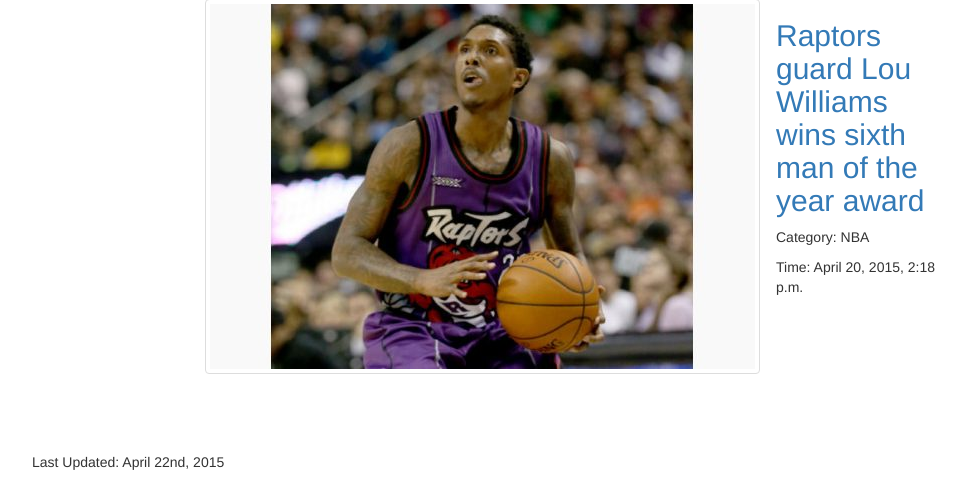
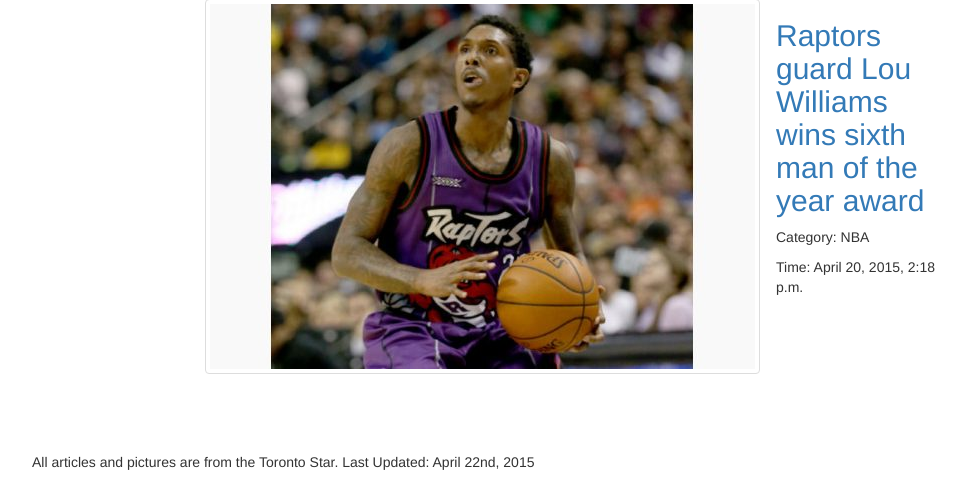
Before and after one commit to hkung77/NewsArticles, a Django app: page /articles/ in a window 1280 px wide. Shown: the part 3419-3901 px from the top of the page, without its empty margins (38-1004 px from the left). Run offline with Django 3.2, Linux system fonts and the light colour scheme; data comes from the database, SQL or seed files in the repository; some libraries are stand-ins or nearby versions.

Commit message:
test
test

```diff
--- a/articles/templates/article/detail.html
+++ b/articles/templates/article/detail.html
@@ -89,7 +89,7 @@
 		<div id="footer">
 			<div class="container">
 				<p><br/></p>
-				<p class="muted credit"> Last Updated: April 22nd, 2015</p>
+				<p class="muted credit"> All articles and pictures are from the Toronto Star. Last Updated: April 22nd, 2015</p>
 			</div>
 		</div>
 	</body>
--- a/articles/templates/article/index.html
+++ b/articles/templates/article/index.html
@@ -79,7 +79,7 @@
 			<div id="footer">
 				<div class="container">
 					<p><br/></p>
-					<p class="muted credit"> Last Updated: April 22nd, 2015</p>
+					<p class="muted credit"> All articles and pictures are from the Toronto Star. Last Updated: April 22nd, 2015</p>
 				</div>
 			</div>
 		</div>
```
